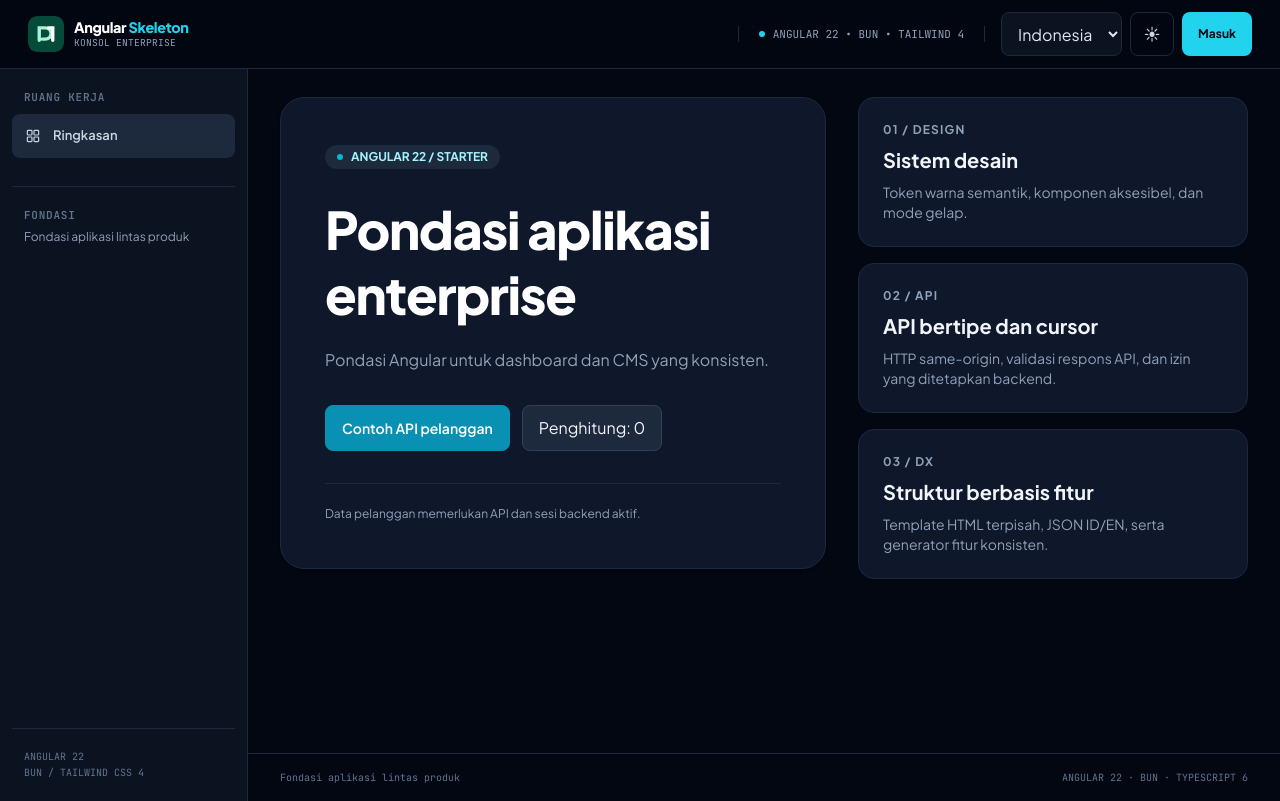
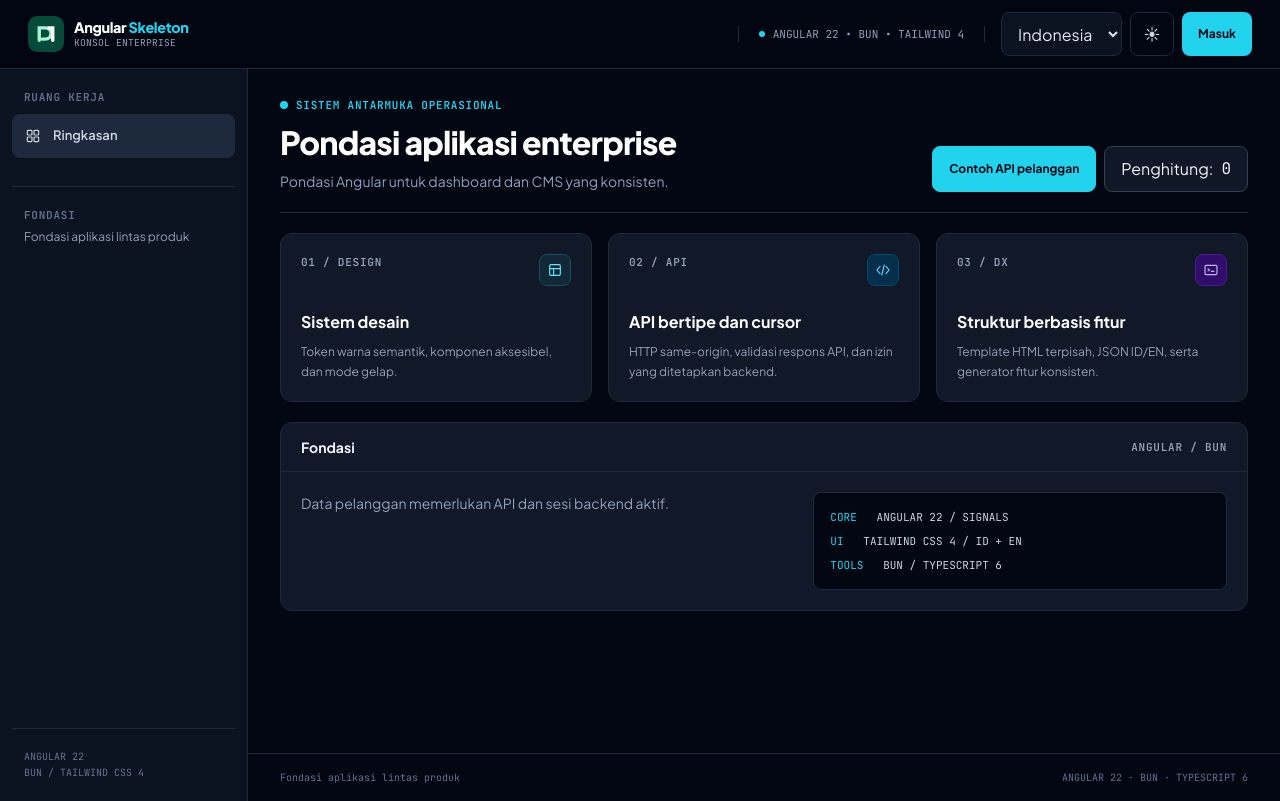
Before and after one commit to casudinlix/angular-skeleton, an Angular app: page / in a window 1280 px wide. Built offline with nearby package versions, Linux system fonts and the light colour scheme.

Commit message:
style(ui): unify dense Paper dashboard cards and shared controls

```diff
--- a/src/app/shared/ui/button.directive.ts
+++ b/src/app/shared/ui/button.directive.ts
@@ -1,14 +1,14 @@
 import { computed, Directive, input } from '@angular/core';
 export type ButtonVariant = 'primary' | 'secondary' | 'danger';
 const variants: Record<ButtonVariant, string> = {
-  primary: 'border-brand-600 bg-brand-600 text-white hover:bg-brand-700',
-  secondary: 'border-slate-300 bg-white text-slate-900 hover:bg-slate-50 dark:border-slate-700 dark:bg-slate-800 dark:text-slate-100 dark:hover:bg-slate-700',
-  danger: 'border-red-600 bg-red-600 text-white hover:bg-red-700',
+  primary: 'border-brand-600 bg-brand-600 text-white hover:bg-brand-700 dark:border-brand-400 dark:bg-brand-400 dark:text-console-950 dark:hover:bg-brand-300',
+  secondary: 'border-slate-300 bg-white text-slate-800 hover:bg-slate-50 dark:border-slate-700 dark:bg-console-850 dark:text-slate-100 dark:hover:bg-slate-800',
+  danger: 'border-red-600 bg-red-600 text-white hover:bg-red-700 dark:border-red-500 dark:bg-red-500 dark:text-white dark:hover:bg-red-600',
 };
 @Directive({
   selector: 'button[uiButton], a[uiButton]',
   host: {
-    class: 'inline-flex cursor-pointer items-center justify-center gap-2 rounded-lg border px-4 py-2.5 text-sm font-semibold transition-colors disabled:cursor-not-allowed disabled:opacity-50',
+    class: 'app-touch-target inline-flex cursor-pointer items-center justify-center gap-2 rounded-lg border px-4 py-2.5 text-xs font-bold transition-colors disabled:cursor-not-allowed disabled:opacity-50',
     '[class]': 'variantClasses()',
   },
 })
--- a/src/app/shared/ui/date-time-input.directive.ts
+++ b/src/app/shared/ui/date-time-input.directive.ts
@@ -1,15 +1,11 @@
 import { Directive } from '@angular/core';
 
-/**
- * Style a native browser date/time control, preserving platform keyboard and accessibility.
- * datetime-local has no timezone: the feature MUST interpret it in an explicit user timezone
- * before sending a timezone-qualified ISO 8601 timestamp to its API.
- */
+/** Native browser picker. Caller must interpret datetime-local in an explicit timezone. */
 @Directive({
   selector: 'input[uiDateTime]',
   host: {
     type: 'datetime-local',
-    class: 'app-touch-target w-full rounded-lg border border-slate-300 bg-white px-3 py-2.5 text-base text-slate-900 dark:border-slate-700 dark:bg-slate-900 dark:text-white',
+    class: 'app-touch-target w-full rounded-lg border border-slate-300 bg-white px-3 py-2.5 text-base text-slate-900 dark:border-slate-700 dark:bg-console-950 dark:text-slate-100',
   },
 })
 export class UiDateTimeInputDirective {}
--- a/src/app/shared/ui/dialog.directive.ts
+++ b/src/app/shared/ui/dialog.directive.ts
@@ -1,6 +1,8 @@
 import { Directive } from '@angular/core';
 @Directive({
   selector: 'dialog[uiDialog]',
-  host: { class: 'm-auto max-h-[90vh] overflow-y-auto rounded-2xl border border-slate-200 bg-white text-slate-900 shadow-2xl backdrop:bg-slate-950/60 dark:border-slate-700 dark:bg-slate-900 dark:text-white' },
+  host: {
+    class: 'm-auto max-h-[90vh] overflow-y-auto rounded-xl border border-slate-200 bg-white text-slate-900 shadow-2xl backdrop:bg-console-950/80 dark:border-slate-700 dark:bg-console-900 dark:text-slate-100',
+  },
 })
 export class UiDialogDirective {}
--- a/src/app/shared/ui/input.directive.ts
+++ b/src/app/shared/ui/input.directive.ts
@@ -1,6 +1,8 @@
 import { Directive } from '@angular/core';
 @Directive({
   selector: 'input[uiInput], select[uiInput], textarea[uiInput]',
-  host: { class: 'w-full rounded-lg border border-slate-300 bg-white px-3 py-2.5 text-sm text-slate-900 placeholder:text-slate-400 focus:border-brand-600 disabled:cursor-not-allowed disabled:opacity-50 dark:border-slate-700 dark:bg-slate-900 dark:text-white' },
+  host: {
+    class: 'w-full min-w-0 rounded-lg border border-slate-300 bg-white px-3 py-2.5 text-sm text-slate-900 placeholder:text-slate-400 focus:border-brand-600 focus:outline-none focus:ring-2 focus:ring-brand-500/20 disabled:cursor-not-allowed disabled:opacity-50 dark:border-slate-700 dark:bg-console-950 dark:text-slate-100 dark:placeholder:text-slate-500 dark:focus:border-brand-400',
+  },
 })
 export class UiInputDirective {}
--- a/src/app/templates/home/home.page.html
+++ b/src/app/templates/home/home.page.html
@@ -1,33 +1,72 @@
-<section class="grid min-w-0 items-start gap-5 sm:gap-8 xl:grid-cols-[minmax(0,1.4fr)_minmax(0,1fr)]">
-  <div class="min-w-0 rounded-3xl border border-slate-200 bg-white p-5 shadow-sm dark:border-slate-800 dark:bg-slate-900 sm:p-8 lg:p-11">
-    <div class="inline-flex items-center gap-2 rounded-full bg-brand-50 px-3 py-1 text-xs font-bold text-brand-800 dark:bg-slate-800 dark:text-brand-200">
-      <span class="size-1.5 rounded-full bg-brand-500"></span> ANGULAR 22 / STARTER
+<section class="min-w-0 space-y-5" aria-labelledby="home-title">
+  <div class="flex min-w-0 flex-wrap items-end justify-between gap-5 border-b border-slate-200 pb-5 dark:border-slate-800">
+    <div class="min-w-0">
+      <p class="app-eyebrow flex items-center gap-2 text-brand-700 dark:text-brand-400">
+        <span class="size-2 rounded-full bg-brand-500 dark:bg-brand-400" aria-hidden="true"></span>
+        {{ i18n.translate('styleDirection') }}
+      </p>
+      <h1 id="home-title" class="app-break-anywhere mt-2 text-[clamp(1.5rem,3vw,2rem)] font-extrabold leading-tight tracking-tight text-slate-950 dark:text-white">{{ i18n.translate('homeTitle') }}</h1>
+      <p class="mt-2 max-w-2xl text-sm leading-relaxed text-slate-600 dark:text-slate-400">{{ i18n.translate('dashboardIntro') }}</p>
     </div>
-    <h1 class="app-break-anywhere mt-7 max-w-xl text-[clamp(2rem,4.4vw,3.25rem)] font-black leading-tight tracking-tight text-slate-950 dark:text-white">{{ i18n.translate('homeTitle') }}</h1>
-    <p class="mt-5 max-w-lg text-base leading-relaxed text-slate-500 dark:text-slate-400">{{ i18n.translate('dashboardIntro') }}</p>
-    <div class="mt-8 flex flex-wrap gap-3">
+    <div class="flex min-w-0 flex-wrap gap-2">
       <a uiButton="primary" routerLink="/customers">{{ i18n.translate('customersLink') }}</a>
       <button type="button" uiButton="secondary" (click)="count.update(n => n + 1)">
-        {{ i18n.translate('counterLabel') }}: {{ count() }}
+        {{ i18n.translate('counterLabel') }}: <span class="app-mono tabular-nums">{{ count() }}</span>
       </button>
     </div>
-    <p class="mt-8 border-t border-slate-100 pt-5 text-xs leading-relaxed text-slate-400 dark:border-slate-800">{{ i18n.translate('sessionNote') }}</p>
   </div>
-  <div class="grid min-w-0 gap-4">
-    <article class="min-w-0 rounded-2xl border border-slate-200 bg-white p-5 dark:border-slate-800 dark:bg-slate-900 sm:p-6">
-      <p class="text-xs font-bold uppercase tracking-widest text-slate-400">01 / DESIGN</p>
-      <h2 class="mt-2 text-xl font-bold">{{ i18n.translate('designSystemTitle') }}</h2>
-      <p class="mt-2 text-sm text-slate-500 dark:text-slate-400">{{ i18n.translate('designSystemDescription') }}</p>
+
+  <div class="grid min-w-0 gap-4 sm:grid-cols-2 xl:grid-cols-3">
+    <article class="app-panel flex min-w-0 flex-col justify-between gap-6 p-5">
+      <div class="flex items-start justify-between gap-3">
+        <p class="app-eyebrow text-slate-500 dark:text-slate-400">01 / DESIGN</p>
+        <span class="flex size-8 shrink-0 items-center justify-center rounded-lg border border-brand-200 bg-brand-50 text-brand-700 dark:border-brand-900 dark:bg-brand-900/30 dark:text-brand-300" aria-hidden="true">
+          <svg viewBox="0 0 24 24" class="size-4" fill="none" stroke="currentColor" stroke-width="1.7"><rect x="4" y="4" width="16" height="16" rx="2"/><path d="M4 10h16M10 10v10"/></svg>
+        </span>
+      </div>
+      <div>
+        <h2 class="text-base font-bold text-slate-950 dark:text-white">{{ i18n.translate('designSystemTitle') }}</h2>
+        <p class="mt-2 text-xs leading-relaxed text-slate-600 dark:text-slate-400">{{ i18n.translate('designSystemDescription') }}</p>
+      </div>
     </article>
-    <article class="min-w-0 rounded-2xl border border-slate-200 bg-white p-5 dark:border-slate-800 dark:bg-slate-900 sm:p-6">
-      <p class="text-xs font-bold uppercase tracking-widest text-slate-400">02 / API</p>
-      <h2 class="mt-2 text-xl font-bold">{{ i18n.translate('apiTitle') }}</h2>
-      <p class="mt-2 text-sm text-slate-500 dark:text-slate-400">{{ i18n.translate('apiDescription') }}</p>
+    <article class="app-panel flex min-w-0 flex-col justify-between gap-6 p-5">
+      <div class="flex items-start justify-between gap-3">
+        <p class="app-eyebrow text-slate-500 dark:text-slate-400">02 / API</p>
+        <span class="flex size-8 shrink-0 items-center justify-center rounded-lg border border-sky-200 bg-sky-50 text-sky-700 dark:border-sky-900 dark:bg-sky-950 dark:text-sky-300" aria-hidden="true">
+          <svg viewBox="0 0 24 24" class="size-4" fill="none" stroke="currentColor" stroke-width="1.7"><path d="M8 6 3 12l5 6M16 6l5 6-5 6M14 4l-4 16"/></svg>
+        </span>
+      </div>
+      <div>
+        <h2 class="text-base font-bold text-slate-950 dark:text-white">{{ i18n.translate('apiTitle') }}</h2>
+        <p class="mt-2 text-xs leading-relaxed text-slate-600 dark:text-slate-400">{{ i18n.translate('apiDescription') }}</p>
+      </div>
     </article>
-    <article class="min-w-0 rounded-2xl border border-slate-200 bg-white p-5 dark:border-slate-800 dark:bg-slate-900 sm:p-6">
-      <p class="text-xs font-bold uppercase tracking-widest text-slate-400">03 / DX</p>
-      <h2 class="mt-2 text-xl font-bold">{{ i18n.translate('developerTitle') }}</h2>
-      <p class="mt-2 text-sm text-slate-500 dark:text-slate-400">{{ i18n.translate('developerDescription') }}</p>
+    <article class="app-panel flex min-w-0 flex-col justify-between gap-6 p-5 sm:col-span-2 xl:col-span-1">
+      <div class="flex items-start justify-between gap-3">
+        <p class="app-eyebrow text-slate-500 dark:text-slate-400">03 / DX</p>
+        <span class="flex size-8 shrink-0 items-center justify-center rounded-lg border border-violet-200 bg-violet-50 text-violet-700 dark:border-violet-900 dark:bg-violet-950 dark:text-violet-300" aria-hidden="true">
+          <svg viewBox="0 0 24 24" class="size-4" fill="none" stroke="currentColor" stroke-width="1.7"><rect x="3" y="5" width="18" height="14" rx="2"/><path d="m7 10 3 2-3 2m5 0h5"/></svg>
+        </span>
+      </div>
+      <div>
+        <h2 class="text-base font-bold text-slate-950 dark:text-white">{{ i18n.translate('developerTitle') }}</h2>
+        <p class="mt-2 text-xs leading-relaxed text-slate-600 dark:text-slate-400">{{ i18n.translate('developerDescription') }}</p>
+      </div>
     </article>
   </div>
+
+  <div class="app-panel overflow-hidden">
+    <div class="flex min-w-0 flex-wrap items-center justify-between gap-2 border-b border-slate-200 px-5 py-3.5 dark:border-slate-800">
+      <h2 class="text-sm font-bold text-slate-900 dark:text-slate-100">{{ i18n.translate('foundationCard') }}</h2>
+      <span class="app-eyebrow text-slate-500 dark:text-slate-400">ANGULAR / BUN</span>
+    </div>
+    <div class="grid min-w-0 gap-4 p-5 md:grid-cols-[minmax(0,1.2fr)_minmax(0,1fr)]">
+      <p class="max-w-xl text-sm leading-relaxed text-slate-600 dark:text-slate-400">{{ i18n.translate('sessionNote') }}</p>
+      <div class="app-mono min-w-0 rounded-lg border border-slate-200 bg-slate-50 px-4 py-3 text-[.6875rem] leading-6 text-slate-600 dark:border-slate-800 dark:bg-console-950 dark:text-slate-300">
+        <div><span class="text-brand-700 dark:text-brand-400">CORE</span> &nbsp; ANGULAR 22 / SIGNALS</div>
+        <div><span class="text-brand-700 dark:text-brand-400">UI</span> &nbsp; TAILWIND CSS 4 / ID + EN</div>
+        <div><span class="text-brand-700 dark:text-brand-400">TOOLS</span> &nbsp; BUN / TYPESCRIPT 6</div>
+      </div>
+    </div>
+  </div>
 </section>
--- a/src/app/templates/shared/select.html
+++ b/src/app/templates/shared/select.html
@@ -1,6 +1,6 @@
 <select [id]="controlId()" [value]="value()" [disabled]="disabled()"
   [attr.aria-describedby]="describedBy()" (change)="change($event)" (blur)="touched()"
-  class="app-touch-target w-full rounded-lg border border-slate-300 bg-white px-3 py-2.5 text-base text-slate-900 focus:border-brand-600 disabled:opacity-50 dark:border-slate-700 dark:bg-slate-900 dark:text-white">
+  class="app-touch-target w-full rounded-lg border border-slate-300 bg-white px-3 py-2.5 text-base text-slate-900 focus:border-brand-600 disabled:opacity-50 dark:border-slate-700 dark:bg-console-950 dark:text-slate-100 dark:focus:border-brand-400">
   @if (placeholder()) {
     <option value="" disabled>{{ placeholder() }}</option>
   }
--- a/src/app/templates/shared/toast-container.html
+++ b/src/app/templates/shared/toast-container.html
@@ -1,10 +1,10 @@
-<aside class="pointer-events-none fixed bottom-5 right-5 z-50 flex w-[min(24rem,calc(100vw-2rem))] flex-col gap-2" [attr.aria-label]="i18n.translate('notifications')">
+<aside class="pointer-events-none fixed bottom-5 right-5 z-[80] flex w-[min(24rem,calc(100vw-2rem))] flex-col gap-2" [attr.aria-label]="i18n.translate('notifications')">
   @for (item of toast.messages(); track item.id) {
-    <div role="status" class="pointer-events-auto flex items-start justify-between gap-3 rounded-xl border bg-white p-4 text-sm shadow-xl dark:bg-slate-900"
+    <div role="status" class="pointer-events-auto flex items-start justify-between gap-3 rounded-xl border bg-white p-4 text-sm shadow-xl dark:bg-console-900"
       [class.border-red-300]="item.kind === 'error'"
       [class.border-brand-200]="item.kind !== 'error'">
       <p class="text-slate-800 dark:text-slate-100">{{ item.message }}</p>
-      <button type="button" (click)="toast.dismiss(item.id)" [attr.aria-label]="i18n.translate('dismiss')" class="rounded px-1 text-slate-600 dark:text-slate-300">×</button>
+      <button type="button" (click)="toast.dismiss(item.id)" [attr.aria-label]="i18n.translate('dismiss')" class="app-touch-target shrink-0 rounded px-2 text-slate-600 dark:text-slate-300">×</button>
     </div>
   }
 </aside>
```
